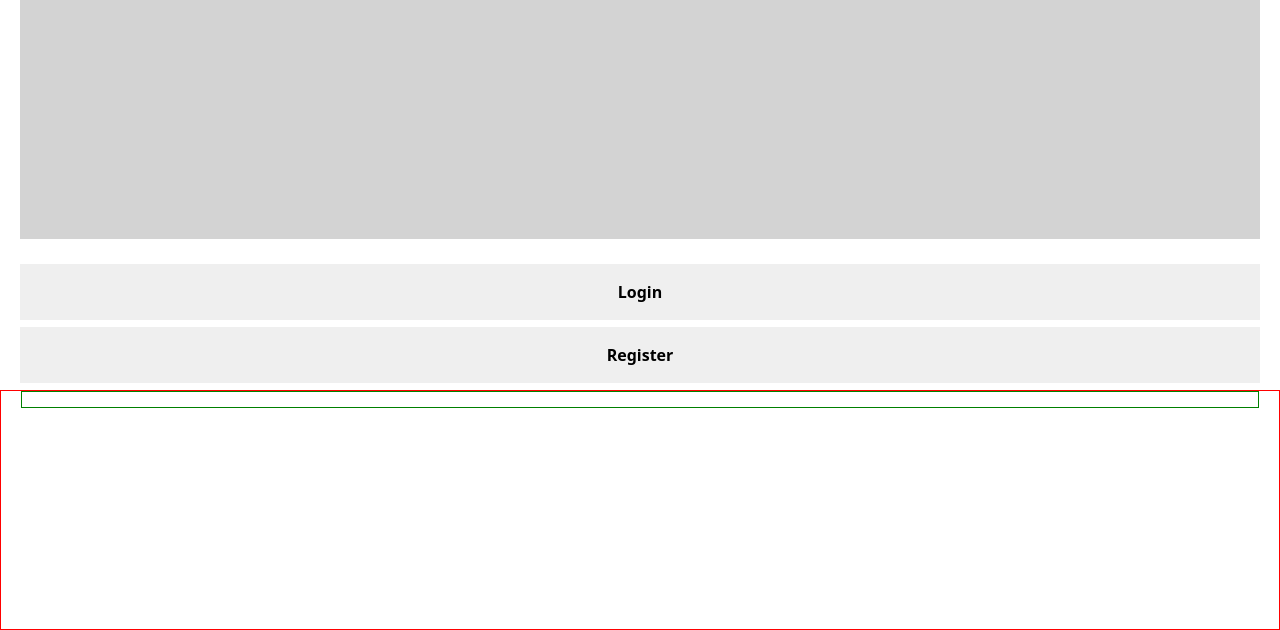
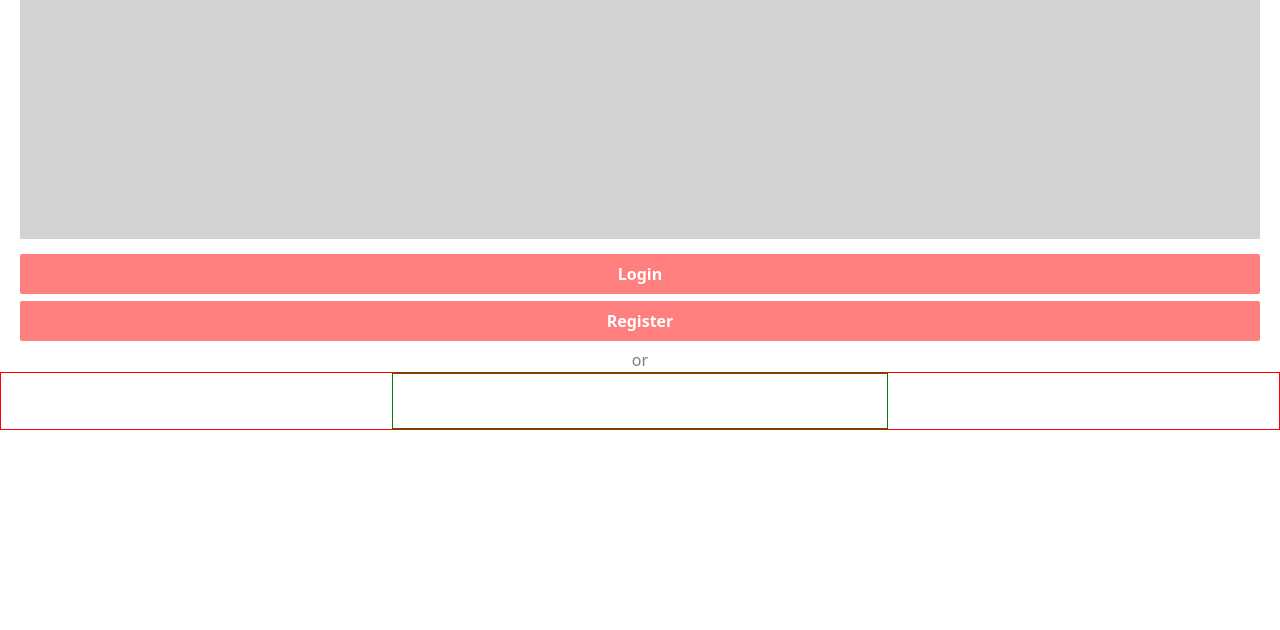
Before and after one commit to jttno1111/jttno1111, a PHP site: page /GetStarted.html in a window 1280 px wide. Shown: the part 302-932 px from the top of the page. After the commit the page ends 732 px from the top, so only its background shows below. Run offline with PHP 8.4, Linux system fonts and the light colour scheme; some libraries are stand-ins or nearby versions.

Commit message:
Add files via upload

```diff
--- a/GetStarted.css
+++ b/GetStarted.css
@@ -61,16 +61,26 @@ height:28%;
 }
 
 .GS-box-buttons{
-	margin: 25px 0px 0px 0px;
+	margin: 15px 0px 0px 0px;
 	padding: 0px 20px 0px 20px;
 }
 
 .GS-btn{
+	background-color:red;
+	opacity:0.5;
+	border-radius:2px;
+	color:white;
 	border:none;
 	display:block;
 	margin:0 auto;
-	height:7%;
+	height:5%;
 	width:100%;
 	font-weight:600;
 	margin: 0px 0px 7px 0px;
 }
+
+#or{
+	text-align:center;
+	color:gray;
+
+}
--- a/GetStarted.html
+++ b/GetStarted.html
@@ -38,6 +38,8 @@
 	<div class = "GS-box-btn"><button class = "GS-btn" id = "btn-signUp">Register</button></div>
 </div>
 
+		<div id = "or">or</div>
+
 <div class = "Box-gSign-in">
     <div class="g-signin2" data-onsuccess="onSignIn"></div>
 </div>
@@ -53,4 +55,4 @@
     <script src="https://ajax.googleapis.com/ajax/libs/jquery/3.5.1/jquery.min.js"></script>
 
 
-<html>
+</html>
--- a/gApi.css
+++ b/gApi.css
@@ -1,11 +1,11 @@
 .g-signin2 {
-	width:100%;
+	width:40%;
 	height:7%;
 	border:1px solid green;
+	margin:0 auto;
 }
 
 .Box-gSign-in{
-	height:30%;
 	border:1px solid red;
 	padding: 0px 20px 0px 20px;
 }
--- a/gApi.js
+++ b/gApi.js
@@ -8,7 +8,6 @@ function onSignIn(googleUser) {
 }
 
 
-}
 
 
 function signOut() {
```
